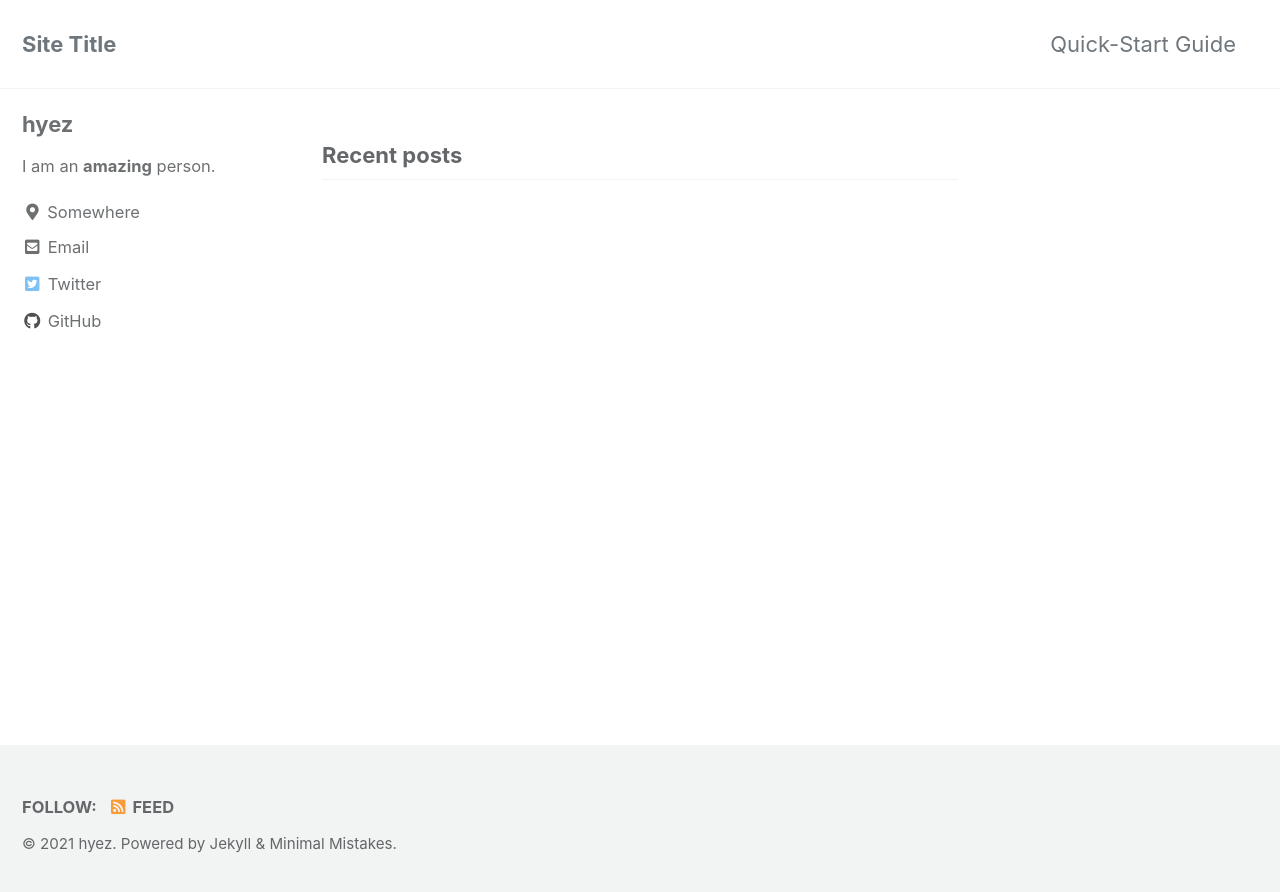
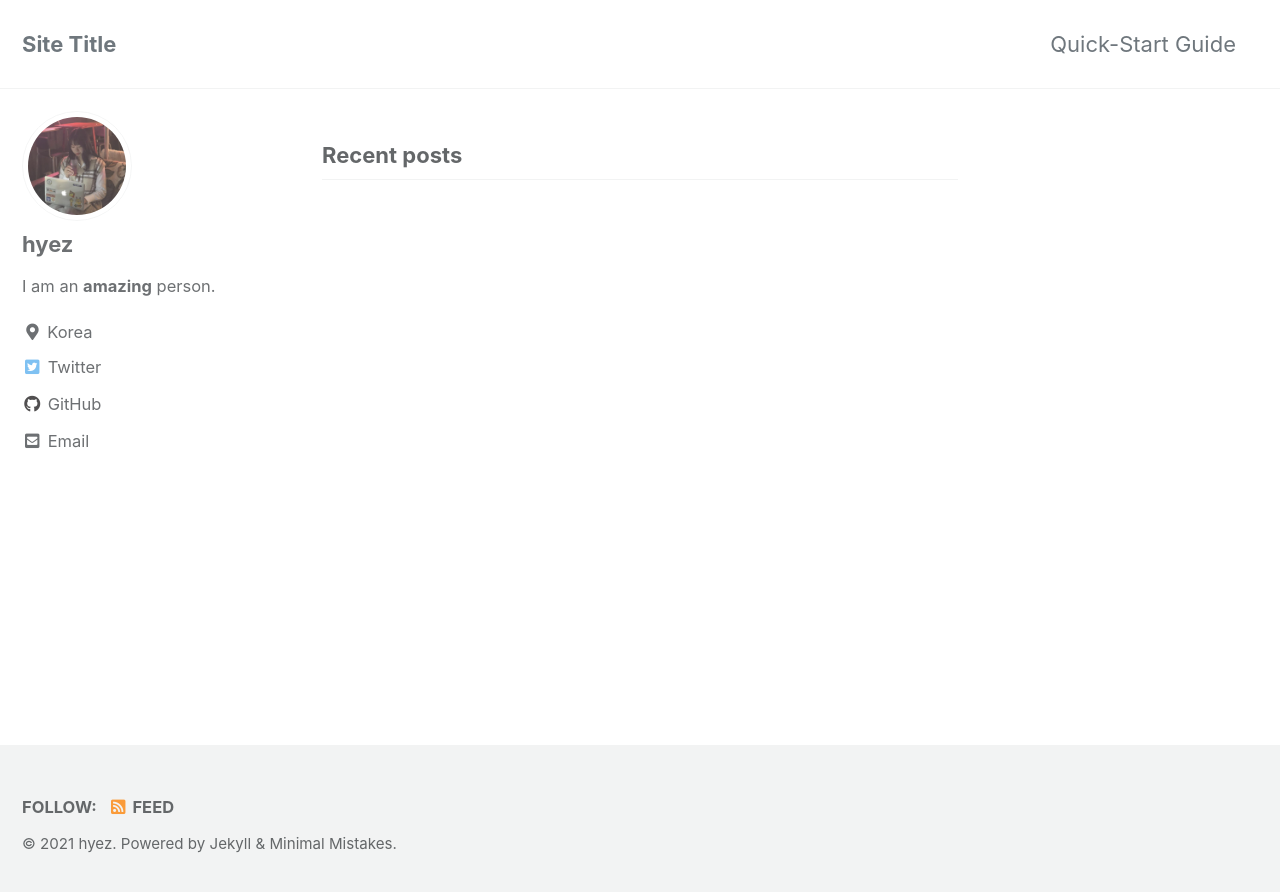
Before and after one commit to hyez/hyez.github.io, a Jekyll site: the page built from index.html, in a window 1280 px wide. Shown: the top 892 px of the page. Built offline with Jekyll 4.4.1, drawn with Linux system fonts in a browser that asks for light colours; cached includes are drawn as plain includes; the list of posts is cut into pages by our own code.

Commit message:
update config

```diff
--- a/_config.yml
+++ b/_config.yml
@@ -102,14 +102,14 @@ analytics:
 # Site Author
 author:
   name             : "hyez"
-  avatar           : # path of avatar image, e.g. "/assets/images/bio-photo.jpg"
+  avatar           : "/assets/images/bio-photo.jpeg"
   bio              : "I am an **amazing** person."
-  location         : "Somewhere"
-  email            :
+  location         : "Korea"
+  email            : "oohyejioo@sookmyung.ac.kr"
   links:
     - label: "Email"
       icon: "fas fa-fw fa-envelope-square"
-      url: "mailto:oohyejioo@sookmyung.ac.kr"
+      # url: "mailto:oohyejioo@sookmyung.ac.kr"
     - label: "Website"
       icon: "fas fa-fw fa-link"
       # url: "https://your-website.com"
```
Also changed, not shown: assets/images/bio-photo.jpeg (added).
